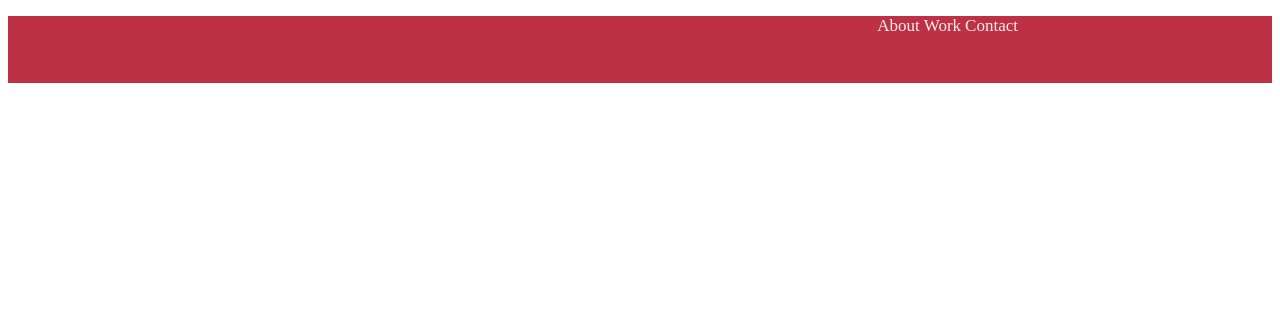
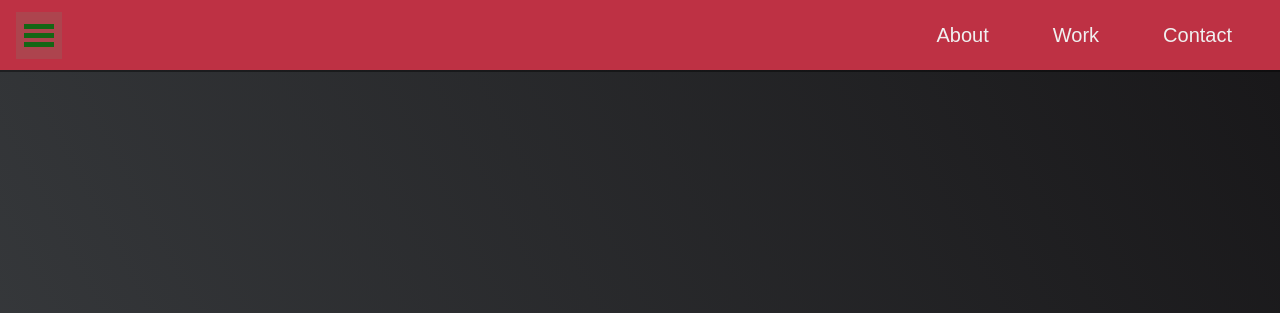
Before and after one commit to umathileepan/9thJuly2021, a plain HTML site: page HTMLCSSProject/PersonalPortfolio/index.html in a window 1280 px wide. Shown: the top 313 px of the page. Drawn offline with Linux system fonts and the light colour scheme.

Commit message:
Portfolio Navigation bar and welcome section.

```diff
--- a/HTMLCSSProject/PersonalPortfolio/css/style.css
+++ b/HTMLCSSProject/PersonalPortfolio/css/style.css
@@ -1,18 +1,90 @@
-/* Nav bar */
-.menu {
-  background-color: #be3144;
-  color: #f0f0f0;
-  text-align: right;
+* {
+  margin: 0;
+  padding: 0;
 }
 
-.menu__unordered {
-  height: 67px;
-  width: 970px;
+:root {
+  --main--white: #f0f0f0;
+  --main--red: #be3144;
+  --main--blue: #45567d;
+  --main--gray: #303841;
 }
 
-.menu__list {
-  display: inline;
-  font-size: 17px;
+h1 {
+  font-size: 6rem;
+  font-family: sans-serif;
+  font-weight: 700;
+  text-align: center;
+  color: #f0f0f0;
+}
+
+/* Navigation bar */
+.nav {
+  background-color: var(--main--red);
+  color: #f0f0f0;
+  width: 100%;
+  height: 70px;
+  display: flex;
+  justify-content: flex-end;
+  padding: 0 1rem;
+  align-items: center;
+  position: fixed;
+  top: 0;
+  left: 0;
+  box-shadow: 0 2px 0 rgb(0 0 0/40%);
+  z-index: 10;
+}
+
+.nav__unordered {
+  display: flex;
+  list-style: none;
+  margin-right: 2rem;
+}
+
+.nav__list {
+  padding: 0.5rem 2rem;
+  font-size: 20px;
   font-weight: 400;
-  justify-content: flex-end;
+  font-family: sans-serif;
 }
+
+/* Menu Icon */
+.menu-bar {
+  position: absolute;
+  left: 1rem;
+  background: rgba(158, 88, 88, 0.5);
+  padding: 0.5rem 0.5rem;
+}
+
+.menu {
+  width: 30px;
+  height: 5px;
+  background-color: #156615;
+  margin: 4px 0;
+}
+
+/* Welcome Section */
+
+.welcome-section {
+  display: flex;
+  flex-direction: column;
+  justify-content: center;
+  background-color: #000;
+  background-image: linear-gradient(62deg, #3a3d40 0%, #181719 100%);
+  width: 100%;
+  height: 100vh;
+}
+
+.welcome-section > p {
+  font-size: 3rem;
+  font-weight: 200;
+  font-style: italic;
+  color: var(--main--red);
+  display: flex;
+  justify-content: center;
+}
+
+a {
+  color: var(--main--white);
+  text-decoration: none;
+}
--- a/HTMLCSSProject/PersonalPortfolio/index.html
+++ b/HTMLCSSProject/PersonalPortfolio/index.html
@@ -8,12 +8,21 @@
     <title>Personal Portfolio</title>
   </head>
   <body>
-    <nav class="menu">
-      <ul class="menu__unordered">
-        <li class="menu__list">About</li>
-        <li class="menu__list">Work</li>
-        <li class="menu__list">Contact</li>
+    <nav class="nav">
+      <div class="menu-bar">
+        <div class="menu"></div>
+        <div class="menu"></div>
+        <div class="menu"></div>
+      </div>
+      <ul class="nav__unordered">
+        <li class="nav__list"><a href="#welcome-section"> About </a></li>
+        <li class="nav__list">Work</li>
+        <li class="nav__list">Contact</li>
       </ul>
     </nav>
+    <header class="welcome-section">
+      <h1>Hey I am Uma Thileepan</h1>
+      <p>a web developer</p>
+    </header>
   </body>
 </html>
```
